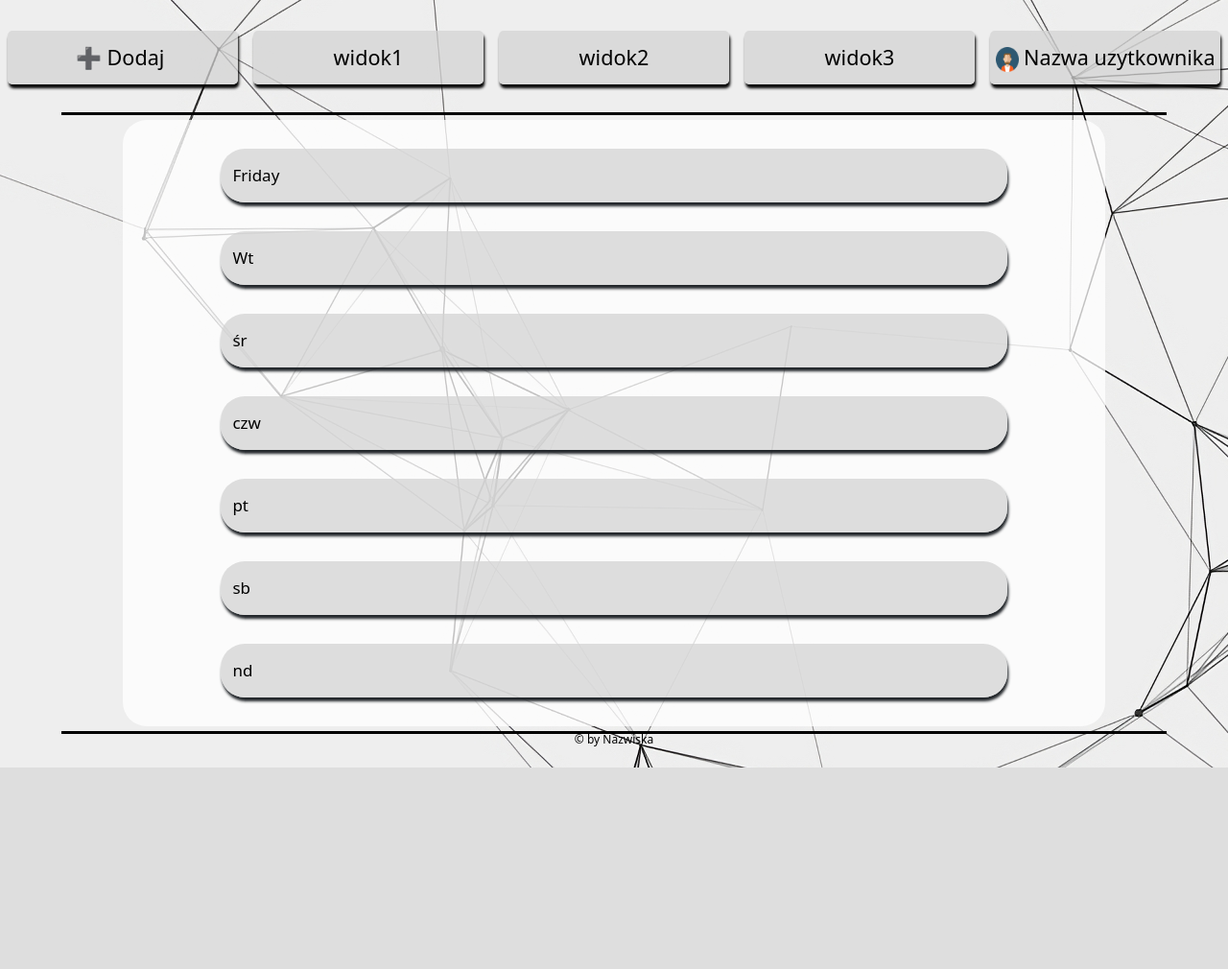
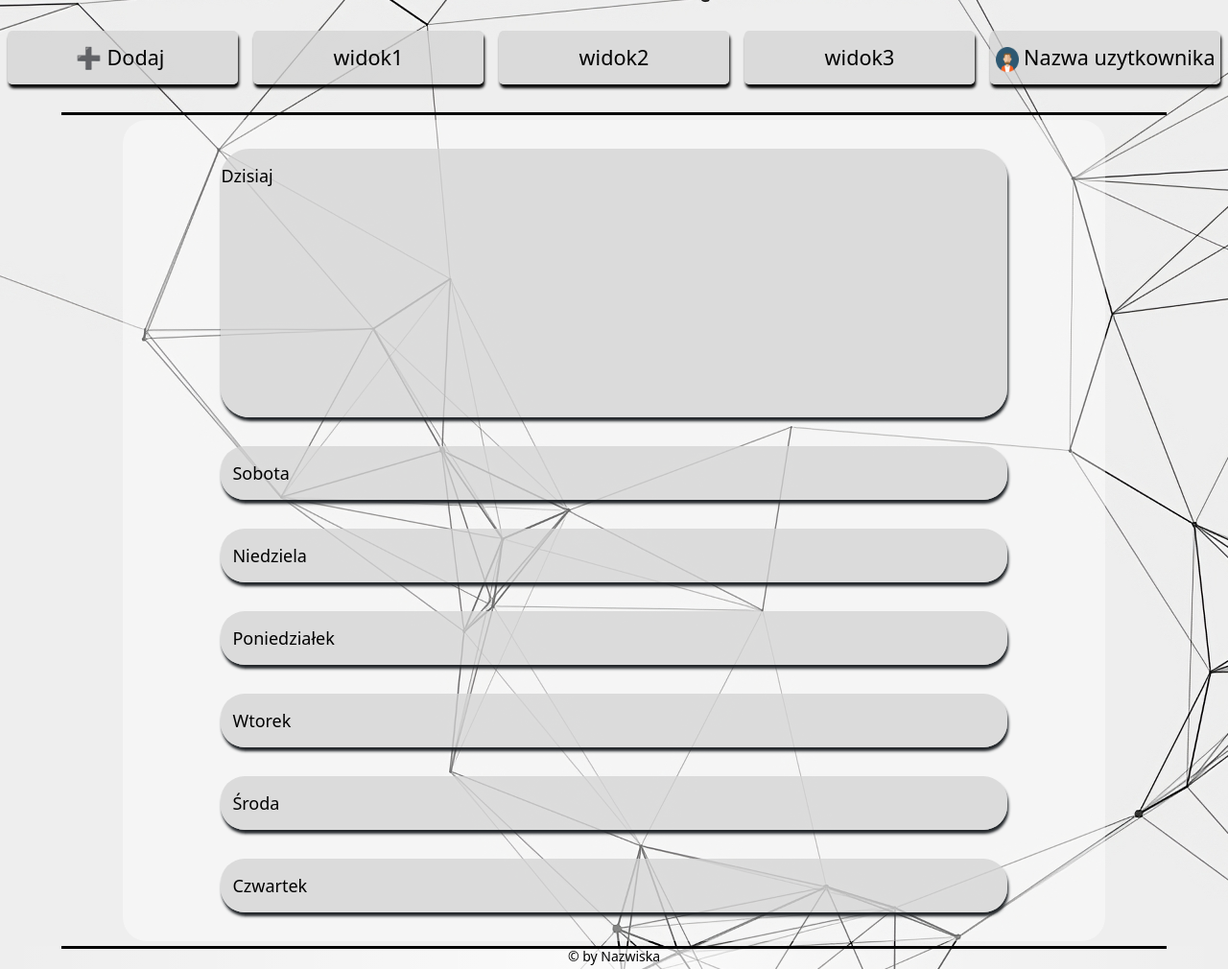
Before and after one commit to Adis000n/projekt_konkurs, a PHP site: page /kalendarz.php in a window 1280 px wide. Shown: the whole page at 96% size. Before the commit the page ends 800 px from the top, so only its background shows below. Run offline with PHP 8.4, Linux system fonts and the light colour scheme; some libraries are stand-ins or nearby versions.

Commit message:
kafelki układają się wg. dni tygodnia

```diff
--- a/kalendarz.php
+++ b/kalendarz.php
@@ -31,43 +31,37 @@
 
     </div>
     <div class="calendar">
-        <!-- first element-->
-        <div class="container" id="first">
+
+        <!-- <div class="container" id="first">
             <div class="nameDay"><a id="Today"></a></div>
-            <!-- <div class="informations">test</div>
-            <div class="informations">Sprawdzian</div>
-            <div class="informations">Zadanie</div>
-            <div class="informations">Kartkówka</div> -->
 
-        </div>
-        <!-- next element 2-->
-        <div class="container" id="second">
-          <div class="nameDay">Wt</div>
+        </div> -->
+        <?php
 
-        </div>
-        <!-- next element 3-->
-        <div class="container" id="third">
-          <div class="nameDay">śr</div>
+          $nameDays = array(" ","Poniedziałek","Wtorek","Środa","Czwartek","Piątek","Sobota","Niedziela"); // od 0 zaczyna sie array!
+          $rawDate = date("Y-m-d H:i:s");
+          $today = date('N', strtotime($rawDate));
+          $i = 1;
 
-        </div>
-        <!-- next element 4-->
-        <div class="container" id="fourth">
-          <div class="nameDay">czw</div>
+            while($i <= 8){
+              if($i==1){
+                echo '<div class="bContainer"><div class="nameDay">'."Dzisiaj".'</div></div>';
+                $i++;
 
-        </div>
-        <!-- next element 5-->
-        <div class="container" id="fifth">
-          <div class="nameDay">pt</div>
+              }else{
+                 echo '<div class="container"><div class="nameDay">'.$nameDays[$today].'</div></div>';
+              }
 
-        </div>
-        <!-- next element 6-->
-        <div class="container" id="sixth">
-          <div class="nameDay">sb</div>
+            $today++;
 
-        </div>
-        <!-- next element 7-->
-        <div class="container" id="seventh">
-          <div class="nameDay">nd</div>
+            if($today >= 8){
+             $today = 1;
+            }
+
+            $i++;
+            }
+
+        ?>
 
         </div>
 
--- a/style.css
+++ b/style.css
@@ -154,49 +154,58 @@
     display: flex;
     flex-direction: column;
     justify-content: space-around;
-
+    align-items: center;
     margin-left: 10%;
     margin-right: 10%;
     height: auto;
 
     width:80%;
-    background-color: rgba(255, 255, 255, 0.75);
+    background-color: rgba(255, 255, 255, 0.4);
     box-sizing: border-box;
     border-radius: 25px;
     padding-bottom: 30px;
     /* padding-bottom: 1vh; */
     }
 
-.container{
+.container, .bContainer{
     display: flex;
     flex-wrap:wrap;
-    /* flex-direction: row-reverse;   */
     justify-content: space-between;
-    align-items: center;
+    /* margin: 0; */
     margin-top: 30px;
     height: 7vh;
     width: 80%;
     background-color: rgba(211, 211, 211, 0.75);
     border-radius: 25px;
     box-shadow: 1.2px 4px 3px 0px;
-    transition: .3s;
+    transition: .4s ;
 
 
+    }
+    .bContainer{
+        width: 80%;
+        border-radius: 30px;
+        height: 35vh;
     }
 .container:hover{
     height: 35vh;
     border-radius: 30px;
     transition: .3s;
+}
+    .nameDay{
+    display: flex;
+    flex-direction: column;
+    justify-content: space-around;
+    width: 20%;
+    height: 7vh;
+    font-size: 18px;
+    color: black;
+    /* background-color: purple; */
+}
 
 
 
-}
-    .nameDay{
-    text-align: left;
-    width: auto;
-    font-size: 17px;
-    color: black;
-}
+
     .informations{
     /* margin-top: 5px; */
     text-align: center;
@@ -213,12 +222,15 @@
     text-align: center;
     position: relative;
     /* margin-top: 30px; */
-    height: 2vh;
+    height: 3vh;
     width: 100%;
     margin-top: 5px  ;
-    font-size: 12px;
+    font-size: 14px;
+    width: auto;
     color: black;
-    background-color: transparent;
+    background-color: rgba(255, 255, 255, 0.9);
+    background: linear-gradient(to right, transparent, rgba(255, 255, 255,0.75) 50%, transparent 100%);
+
     box-sizing: border-box;
 }
 footer::before{ /* linia pod elementem*/
```
